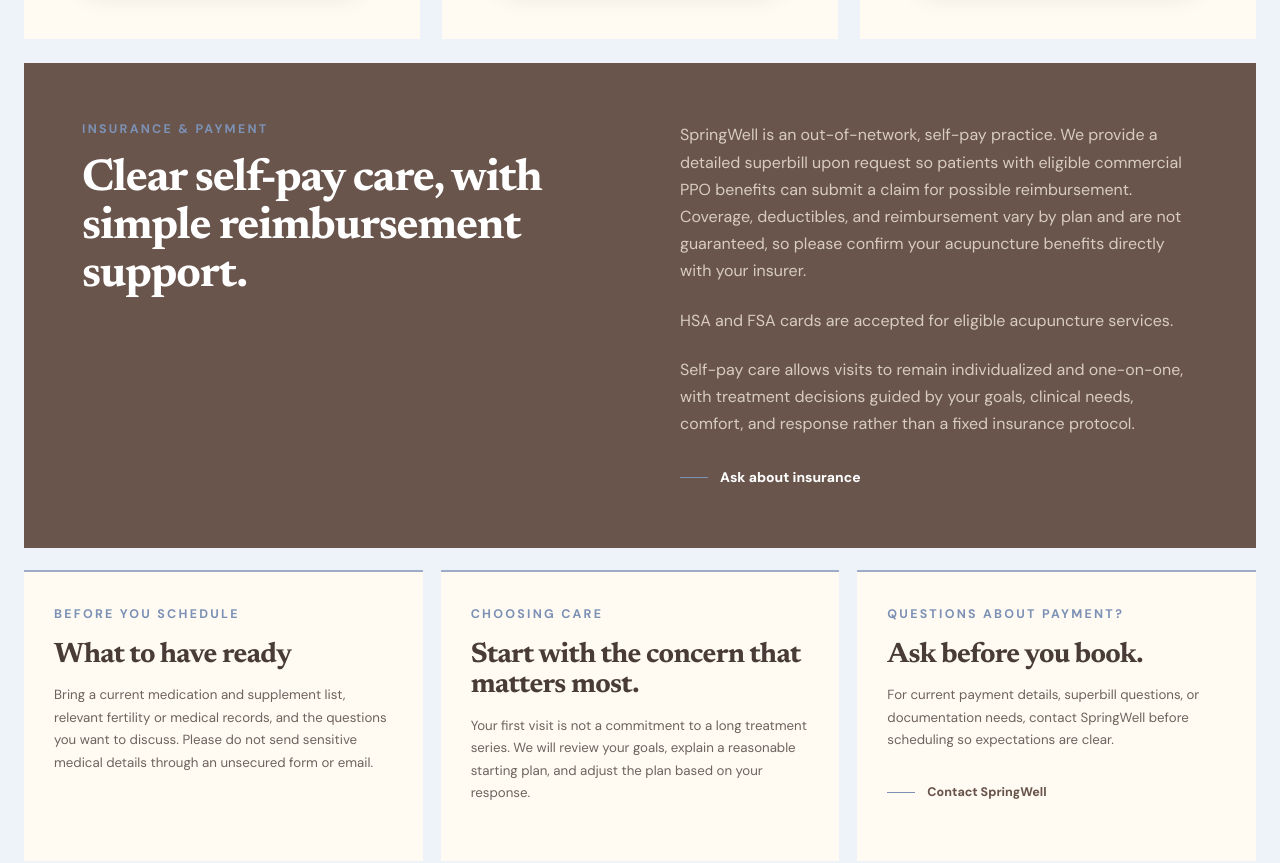
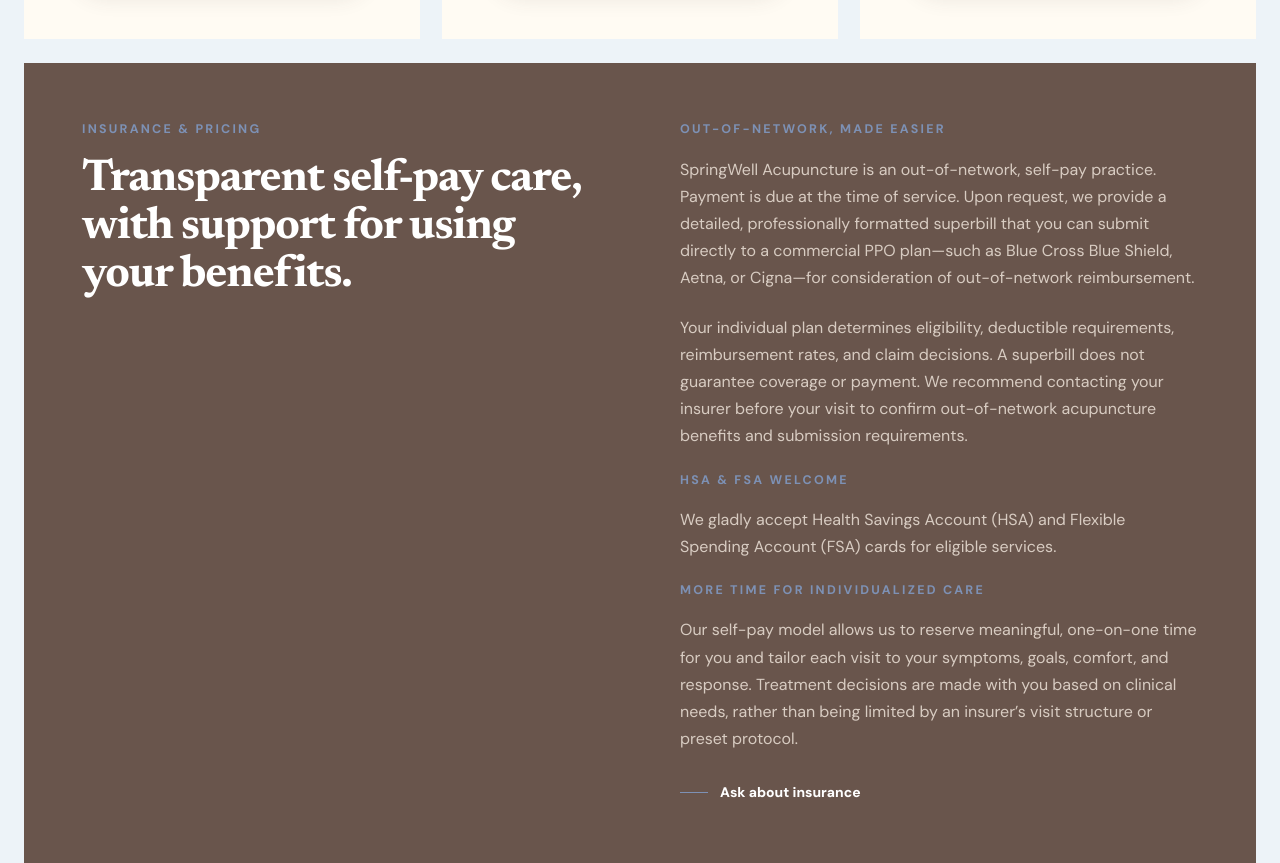
Before and after one commit to ryantao1114/springwell-website, a Next.js app: page /pricing in a window 1280 px wide. Shown: the part 1500-2363 px from the top of the page. Built offline with nearby package versions, Linux system fonts and the light colour scheme; no server answers.

Commit message:
Clarify insurance and self-pay information

```diff
--- a/app/components/site-shell.tsx
+++ b/app/components/site-shell.tsx
@@ -189,7 +189,8 @@ export function SiteFooter() {
             Acupuncture in Herndon for women’s health, fertility &amp; IVF, perimenopause,
             pain, stress, sleep, and digestive concerns.
           </p>
-          <p className="footer-note">Out-of-network care · Superbills available · HSA/FSA cards accepted</p>
+          <p className="footer-note">Out-of-network care with detailed superbills for possible PPO reimbursement. HSA/FSA cards accepted.</p>
+          <Link className="text-link footer-link" href="/pricing#insurance">Insurance &amp; pricing <ArrowIcon /></Link>
           <div className="footer-socials" aria-label="SpringWell social media">
             <p className="footer-label">Follow SpringWell</p>
             <div className="social-links">
--- a/app/pricing/page.tsx
+++ b/app/pricing/page.tsx
@@ -67,19 +67,36 @@ export default function PricingPage() {
 
           <div className="payment-note" id="insurance">
             <div>
-              <p className="eyebrow">Insurance & payment</p>
-              <h2>Clear self-pay care, with simple reimbursement support.</h2>
+              <p className="eyebrow">Insurance &amp; pricing</p>
+              <h2>Transparent self-pay care, with support for using your benefits.</h2>
             </div>
-            <div>
+            <div className="payment-copy">
+              <p className="eyebrow">Out-of-network, made easier</p>
               <p>
-                SpringWell is an out-of-network, self-pay practice. We provide a
-                detailed superbill upon request so patients with eligible commercial
-                PPO benefits can submit a claim for possible reimbursement. Coverage,
-                deductibles, and reimbursement vary by plan and are not guaranteed,
-                so please confirm your acupuncture benefits directly with your insurer.
+                SpringWell Acupuncture is an out-of-network, self-pay practice. Payment
+                is due at the time of service. Upon request, we provide a detailed,
+                professionally formatted superbill that you can submit directly to a
+                commercial PPO plan—such as Blue Cross Blue Shield, Aetna, or Cigna—for
+                consideration of out-of-network reimbursement.
               </p>
-              <p>HSA and FSA cards are accepted for eligible acupuncture services.</p>
-              <p>Self-pay care allows visits to remain individualized and one-on-one, with treatment decisions guided by your goals, clinical needs, comfort, and response rather than a fixed insurance protocol.</p>
+              <p>
+                Your individual plan determines eligibility, deductible requirements,
+                reimbursement rates, and claim decisions. A superbill does not guarantee
+                coverage or payment. We recommend contacting your insurer before your
+                visit to confirm out-of-network acupuncture benefits and submission requirements.
+              </p>
+              <p className="eyebrow">HSA &amp; FSA welcome</p>
+              <p>
+                We gladly accept Health Savings Account (HSA) and Flexible Spending
+                Account (FSA) cards for eligible services.
+              </p>
+              <p className="eyebrow">More time for individualized care</p>
+              <p>
+                Our self-pay model allows us to reserve meaningful, one-on-one time for
+                you and tailor each visit to your symptoms, goals, comfort, and response.
+                Treatment decisions are made with you based on clinical needs, rather
+                than being limited by an insurer’s visit structure or preset protocol.
+              </p>
               <Link className="text-link" href="/contact">Ask about insurance <ArrowIcon /></Link>
             </div>
           </div>
```
